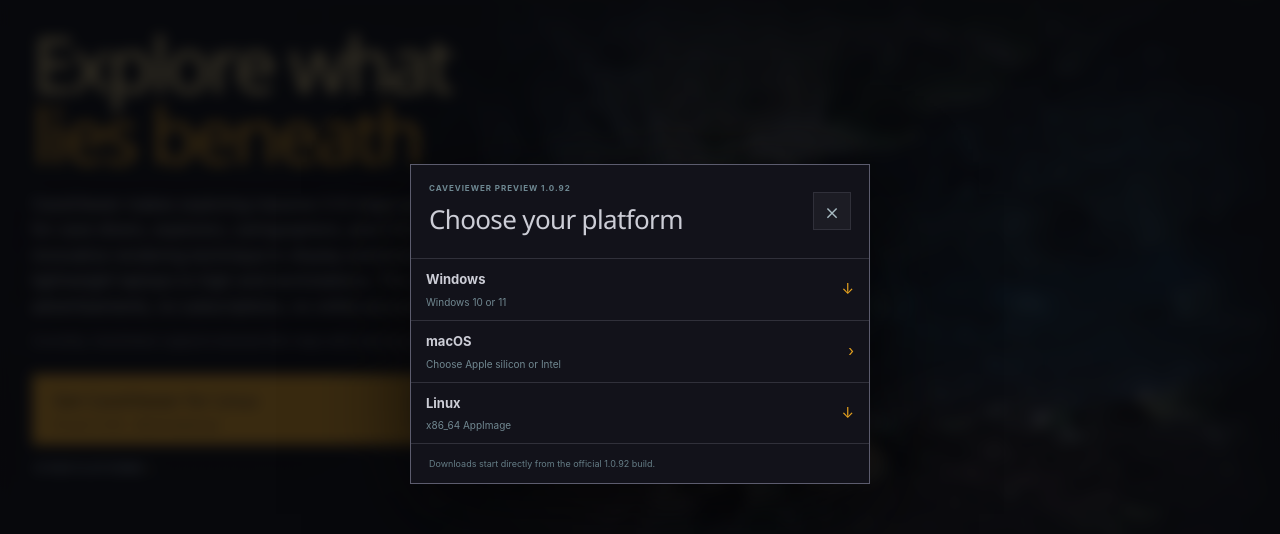
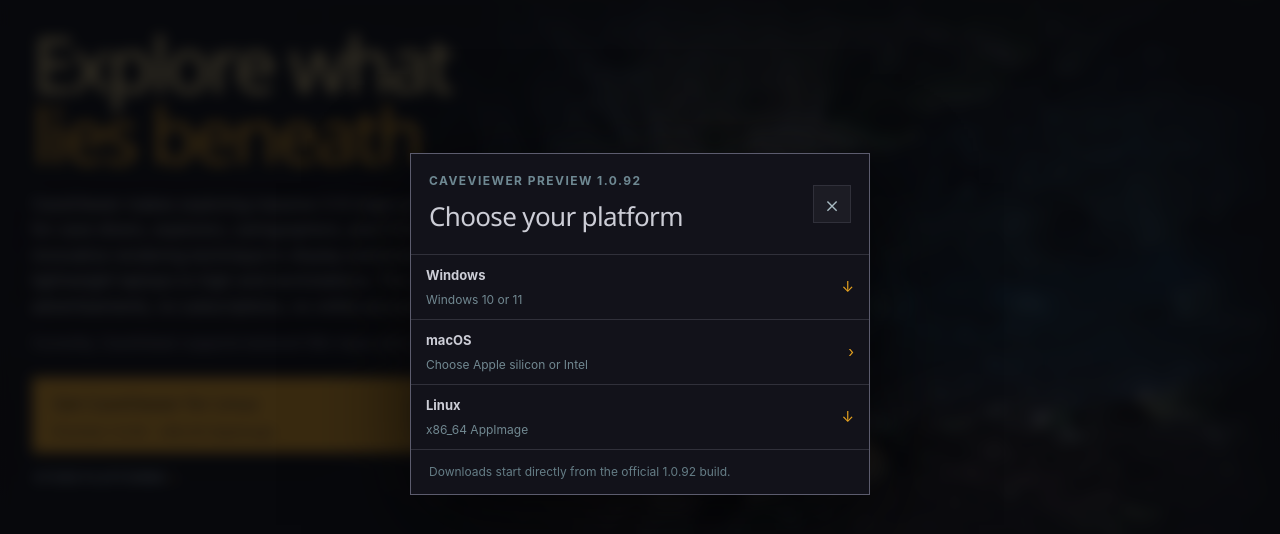
Before and after one commit to CaveViewer/CaveViewer, a plain HTML site: page website-preview/index.html in a window 1280 px wide. Both pictures are taken after a click on the button "OTHER PLATFORMS". Shown: the part 76-610 px from the top of the page. Drawn offline with Linux system fonts and the light colour scheme.

Commit message:
Raise essential website text baseline

```diff
--- a/website-preview/assets/css/contact.css
+++ b/website-preview/assets/css/contact.css
@@ -63,7 +63,7 @@
 .contact-form label {
     margin: 0;
     color: #8fc9dc;
-    font-size: 10px;
+    font-size: var(--small-text-min);
     font-weight: 700;
     letter-spacing: .16em;
     line-height: 1.4;
--- a/website-preview/assets/css/features.css
+++ b/website-preview/assets/css/features.css
@@ -66,7 +66,7 @@
     max-width: 42rem;
     margin: 14px 0 0;
     color: var(--muted);
-    font-size: clamp(13px, 1vw, 15px);
+    font-size: clamp(14px, 1vw, 15px);
     line-height: 1.5;
     opacity: .82;
 }
--- a/website-preview/assets/css/global.css
+++ b/website-preview/assets/css/global.css
@@ -37,6 +37,9 @@
     --hero-lead-size: clamp(16px, 1.2vw, 18px);
     --hero-title-line-height: .93;
     --hero-title-letter-spacing: -.055em;
+    /* Visible labels and metadata use this floor; decorative symbols and
+       visually hidden form controls do not carry essential information. */
+    --small-text-min: 12px;
 }
 * { box-sizing: border-box; }
 html {
@@ -66,7 +69,7 @@
 button, input, textarea, select { font: inherit; }
 .shell { width: min(calc(100% - 64px), var(--max)); margin-inline: auto; }
 .section { padding: clamp(90px, 10vw, 160px) 0; }
-.eyebrow { margin: 0 0 22px; color: var(--title); text-transform: uppercase; letter-spacing: .22em; font-size: 11px; font-weight: 700; }
+.eyebrow { margin: 0 0 22px; color: var(--title); text-transform: uppercase; letter-spacing: .22em; font-size: var(--small-text-min); font-weight: 700; }
 
 /* The header keeps the original CaveViewer transparent overlay treatment.
    Anchored content only needs a small breathing space because the header scrolls with the page. */
@@ -111,7 +114,7 @@
 .menu-toggle span:last-child { top:26px; }
 .menu-toggle[aria-expanded="true"] span:first-child { transform:translateY(4.5px) rotate(45deg); }
 .menu-toggle[aria-expanded="true"] span:last-child { transform:translateY(-4.5px) rotate(-45deg); }
-.button { min-height:54px; padding:0 25px; display:inline-flex; align-items:center; justify-content:center; gap:22px; text-transform:uppercase; letter-spacing:.095em; font-weight:700; font-size:11px; border:1px solid transparent; transition:transform .2s ease, background .2s ease, border-color .2s ease, color .2s ease; }
+.button { min-height:54px; padding:0 25px; display:inline-flex; align-items:center; justify-content:center; gap:22px; text-transform:uppercase; letter-spacing:.095em; font-weight:700; font-size:var(--small-text-min); border:1px solid transparent; transition:transform .2s ease, background .2s ease, border-color .2s ease, color .2s ease; }
 .button:hover { transform:translateY(-2px); }
 .button--primary { background:var(--accent); border-color:var(--accent-border); color:var(--accent-text); box-shadow:0 10px 32px rgba(var(--accent-rgb),.16); }
 .button--primary:hover { background:var(--accent-hover); border-color:var(--accent); }
@@ -1303,7 +1306,7 @@
         min-height: 36px;
         margin-left: auto;
         padding-inline: 11px;
-        font-size: 11px;
+        font-size: var(--small-text-min);
     }
 }
 
@@ -1311,7 +1314,7 @@
     .header-download {
         min-width: 88px;
         padding-inline: 9px;
-        font-size: 10px;
+        font-size: var(--small-text-min);
     }
 }
 
@@ -1331,7 +1334,7 @@
     height: 100%;
     margin-inline: auto;
     color: var(--muted);
-    font-size: 10px;
+    font-size: var(--small-text-min);
     line-height: 1;
 }
 
--- a/website-preview/assets/css/home.css
+++ b/website-preview/assets/css/home.css
@@ -100,8 +100,8 @@
     max-width: 640px;
     margin: 12px 0 0;
     color: var(--muted);
-    font-size: 12px;
-    line-height: 1.5;
+    font-size: clamp(14px, 1vw, 15px);
+    line-height: 1.55;
 }
 .hero__actions {
     display: flex;
@@ -145,7 +145,7 @@
 }
 .platform-download__primary small {
     color: rgba(236,249,253,.72);
-    font-size: 9px;
+    font-size: var(--small-text-min);
     font-weight: 650;
     letter-spacing: .055em;
 }
@@ -169,7 +169,7 @@
     color: #a6bac1;
     cursor: pointer;
     font: inherit;
-    font-size: 10px;
+    font-size: var(--small-text-min);
     font-weight: 700;
     letter-spacing: .08em;
     text-transform: uppercase;
@@ -204,7 +204,7 @@
     display: block;
     margin-bottom: 5px;
     color: #6f8993;
-    font-size: 8px;
+    font-size: var(--small-text-min);
     font-weight: 750;
     letter-spacing: .12em;
     text-transform: uppercase;
@@ -260,7 +260,7 @@
     gap: 4px;
 }
 .platform-download__options strong { font-size: 13px; font-weight: 650; }
-.platform-download__options small { color: #718891; font-size: 10px; }
+.platform-download__options small { color: #718891; font-size: var(--small-text-min); }
 .platform-download__options b { color: var(--cyan); font-size: 15px; font-weight: 400; }
 .platform-download__mac-choices {
     padding: 10px;
@@ -287,20 +287,20 @@
     grid-column: 1 / -1;
     margin: 2px 2px 0;
     color: #718891;
-    font-size: 9px;
+    font-size: var(--small-text-min);
     line-height: 1.45;
 }
 .platform-download__dialog-note {
     margin: 0;
     padding: 13px 18px;
     color: #657d86;
-    font-size: 9px;
+    font-size: var(--small-text-min);
     line-height: 1.45;
 }
 .platform-download__noscript {
     margin: 8px 0 0;
     color: #8ca1a9;
-    font-size: 10px;
+    font-size: var(--small-text-min);
     line-height: 1.55;
 }
 .platform-download__noscript a { color: var(--cyan); text-decoration: underline; text-underline-offset: 3px; }
```
Also changed, not shown: tests/browser/specs/website-preview.spec.mjs (+57 -0 lines), website-preview/assets/css/about.css (+2 -6 lines).
